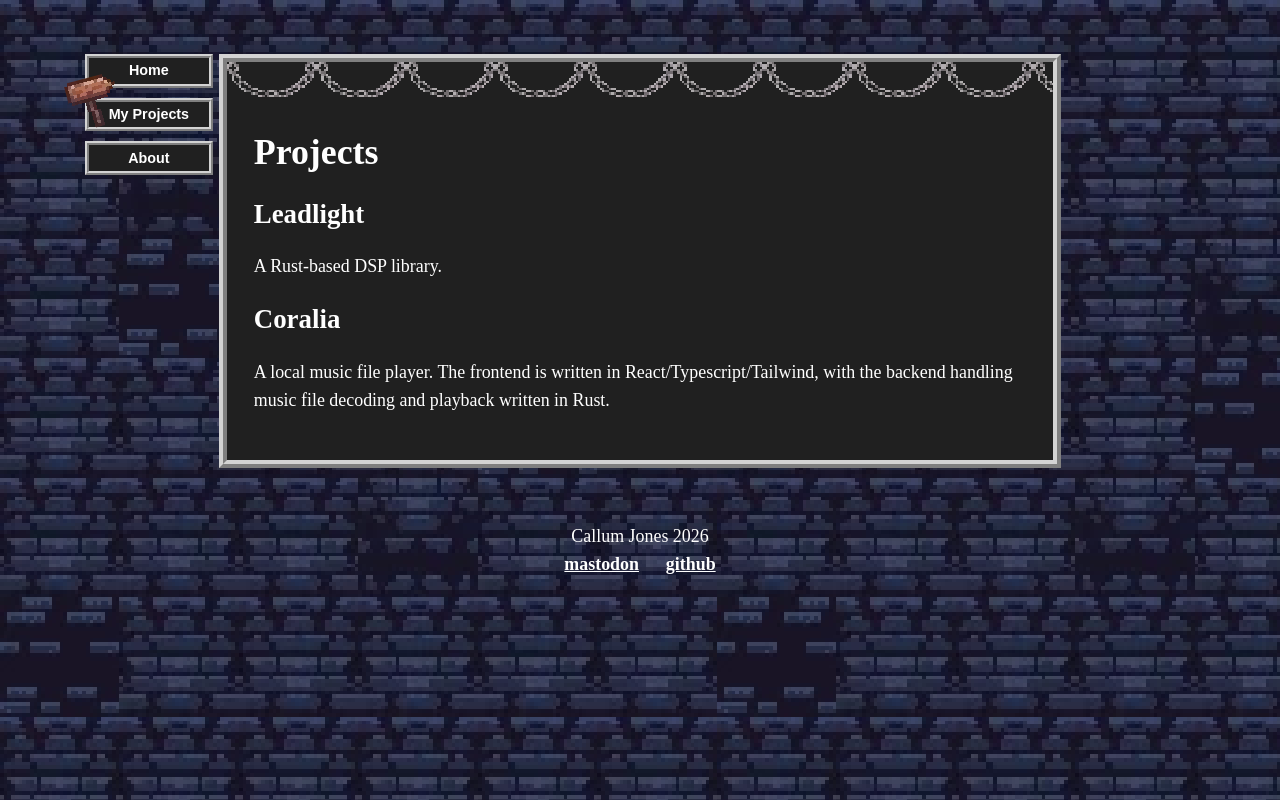
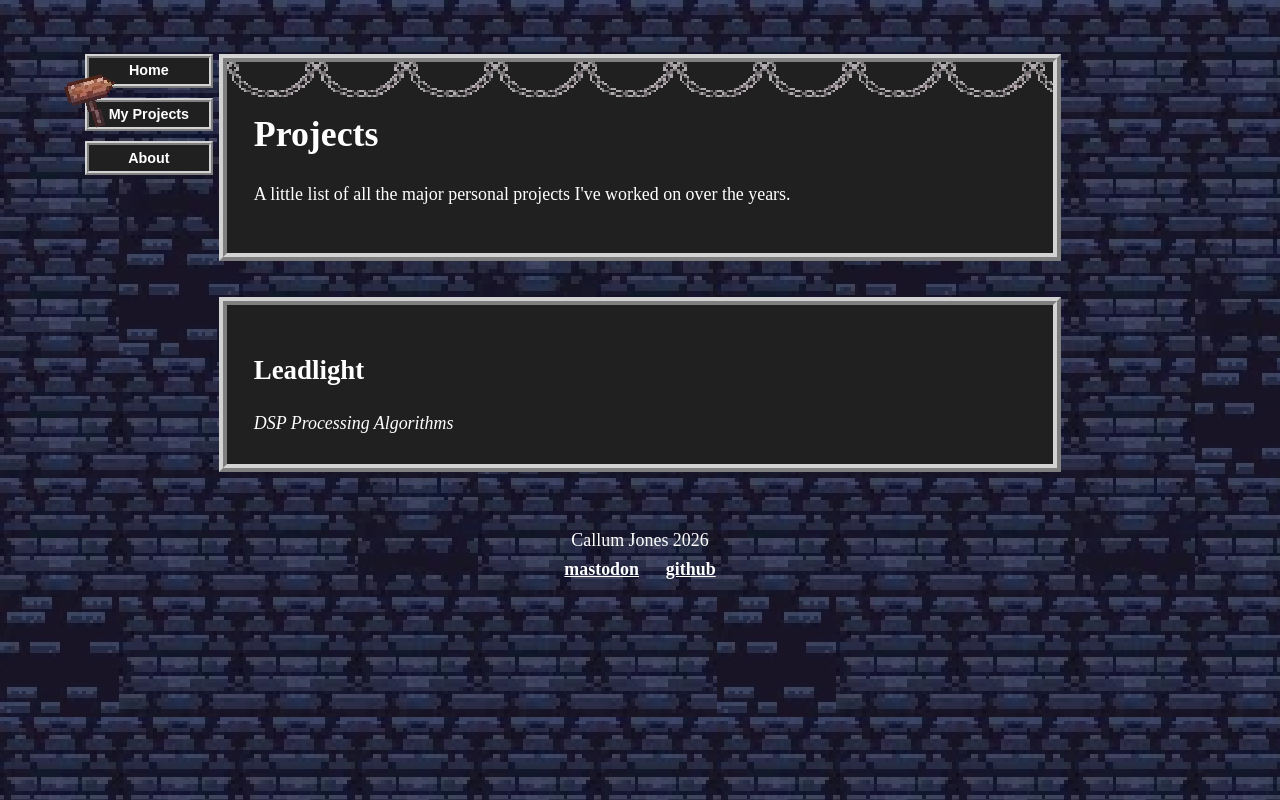
Before and after one commit to callum-jones19/personal_site, a plain HTML site: page projects.html in a window 1280 px wide. Drawn offline with Linux system fonts and the light colour scheme.

Commit message:
Start adding projects

```diff
--- a/index.css
+++ b/index.css
@@ -57,8 +57,14 @@ footer {
 	padding-bottom: 3em;
 }
 
+.projects-col {
+	display: flex;
+	width: 47em;
+	flex-direction: column;
+	gap: 2em;
+}
+
 .text-body {
-	box-sizing: border-box;
 	width: 47em;
 	border-width: 8px;
 	border-style: ridge;
@@ -66,6 +72,19 @@ footer {
 	background-color: #202020;
 	padding: 1.5em;
 	padding-top: 2.5em;
+}
+
+.project-body {
+	width: 47em;
+	border-width: 8px;
+	border-style: ridge;
+	border-color: lightgray;
+	background-color: #202020;
+	padding: 1.5em;
+}
+
+.project-contents {
+
 }
 
 .topheader {
--- a/projects.html
+++ b/projects.html
@@ -17,16 +17,17 @@
 				</a>
 				<a class="margin-button" href="./about.html">About</a>
 			</div>
-			<div class="text-body topheader">
-				<h1>Projects</h1>
-				<h2>Leadlight</h2>
-				<p>A Rust-based DSP library.</p>
-				<h2>Coralia</h2>
-				<p>
-				  A local music file player. The frontend is written in
-					React/Typescript/Tailwind, with the backend handling music file decoding
-					and playback written in Rust.
-				</p>
+			<div class="projects-col">
+				<div class="project-body topheader">
+					<h1>Projects</h1>
+					<p>A little list of all the major personal projects I've worked on over the years.</p>
+				</div>
+				<div class="project-body">
+					<div class="project-contents">
+						<h2>Leadlight</h2>
+						<i>DSP Processing Algorithms</i>
+					</div>
+				</div>
 			</div>
 			<div class="right-container">
 			</div>
```
